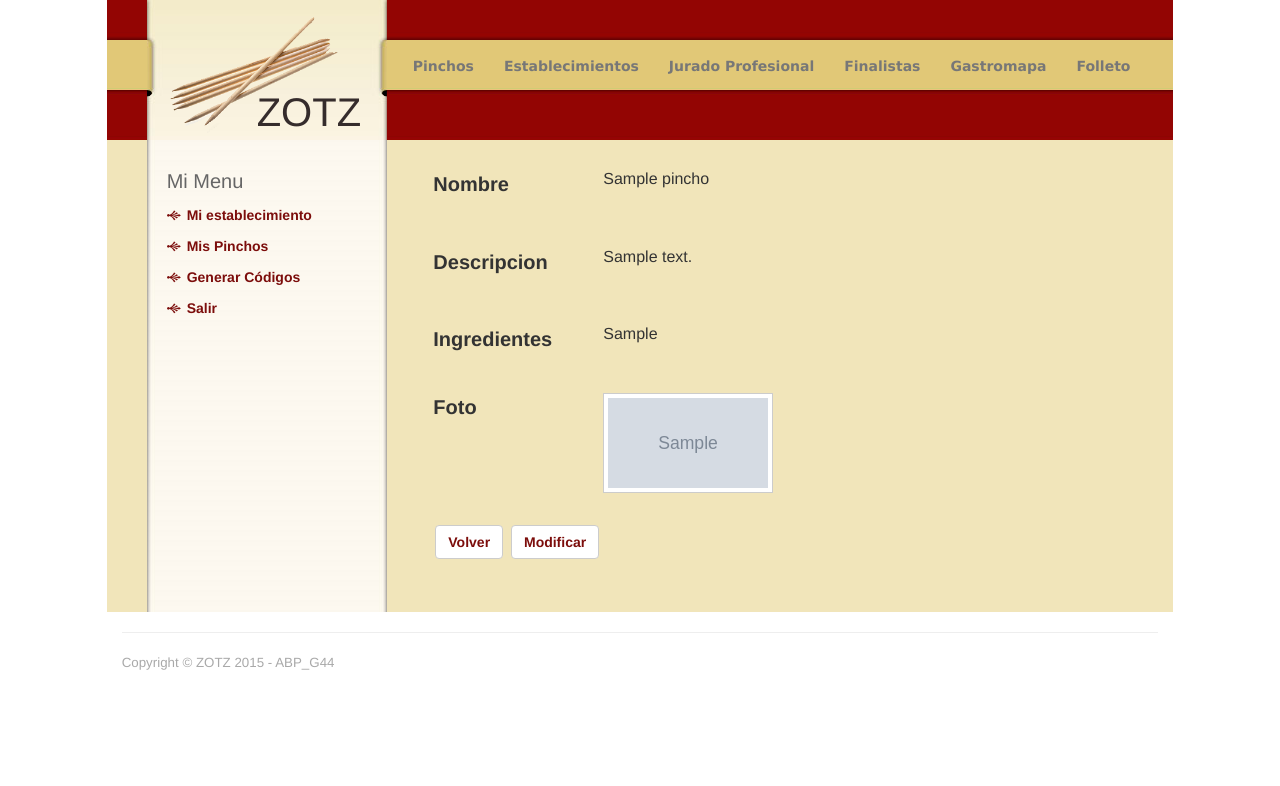
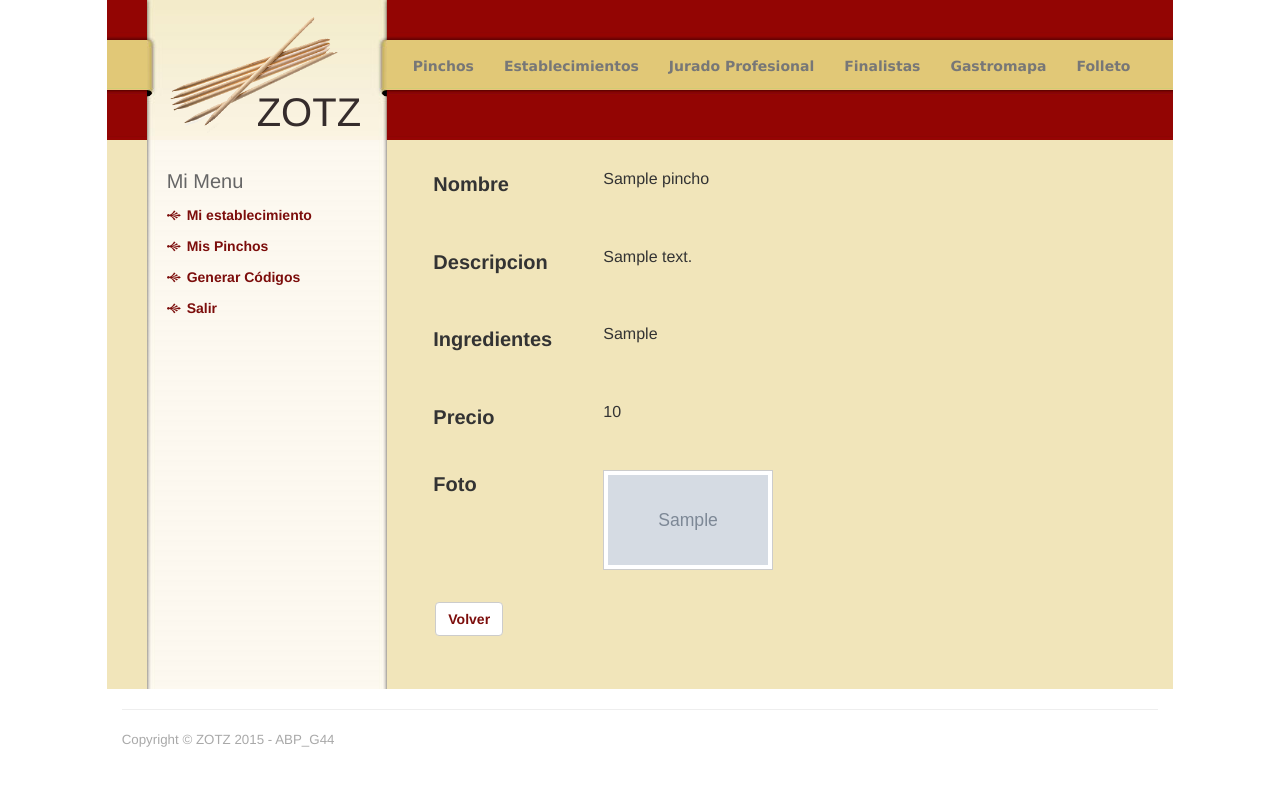
Before and after one commit to borxa12/G44_ZOTZ, a PHP site: page /Zotz/view/establecimiento/datospincho.php?idpincho=1 in a window 1280 px wide. Shown: the top 786 px of the page. Run offline with PHP 8.4, Linux system fonts and the light colour scheme; the visitor is signed in with stand-in values (Sample User, id 1); tables that the repository leaves empty hold one stand-in row (values such as "Sample post"); grey boxes marked "Sample" are stand-in pictures; some libraries are stand-ins or nearby versions.

Commit message:
Update datospincho.php

```diff
--- a/view/establecimiento/datospincho.php
+++ b/view/establecimiento/datospincho.php
@@ -13,6 +13,23 @@
         header("Location: http://localhost/Zotz/index.php");
     } else {
       $id = $_GET['idpincho'];
+      if(isset($_POST['modificar'])){
+        $nombre = $_POST['nombrepincho'];
+        $descripcion = $_POST['descripcionpincho'];
+        $ingredientes = $_POST['ingredientespincho'];
+        $precio = $_POST['precio'];
+        $res = recuperarDatosPincho($id);
+        $pincho = mysqli_fetch_assoc($res);
+        $foto = $pincho['fotopincho'];
+        if($_FILES['fotopincho']['name']!=''){
+          $concurso=$pincho['concurso_edicion'];
+          $trozos = explode(".", $_FILES['fotopincho']['name']);
+          $extension = end($trozos);
+          $foto = "pincho_".$concurso."_".$_SESSION['login'].".".$extension;
+          move_uploaded_file($_FILES['fotopincho']['tmp_name'], "../../img/pinchos/".$foto);
+        }
+        modificarDatosPincho($id, $nombre, $foto, $descripcion, $ingredientes, $precio);
+      }
       $res = recuperarDatosPincho($id);
       $pincho = mysqli_fetch_assoc($res);
 ?>
@@ -34,13 +51,20 @@
                     <br></br>
                 </div>
                 <div>
+                    <label for="precio">Precio</label>
+                    <h4><?php echo $pincho['precio'];?></h4>
+                    <br></br>
+                </div>
+                <div>
                     <label for="fotopincho">Foto</label>
                     <?php echo "<img src='../../img/pinchos/".$pincho['fotopincho']."' alt='image' class='img'>"; ?>
                     <br></br>
                 </div>
 		    </div>
             <button type="submit" formaction="gestionpinchos.php" class="btn btn-default button">Volver</button>
-            <button type="submit" formaction="modificarpincho.php" class="btn btn-default button">Modificar</button>
+            <?php
+              if($pincho['aceptado']=='N')echo "<button type='submit' formaction='modificarpincho.php?idpincho=".$pincho['idpincho']."' class='btn btn-default button'>Modificar</button>";
+             ?>
         </form>
         <div class="cleaner"></div>
 </div>
```
